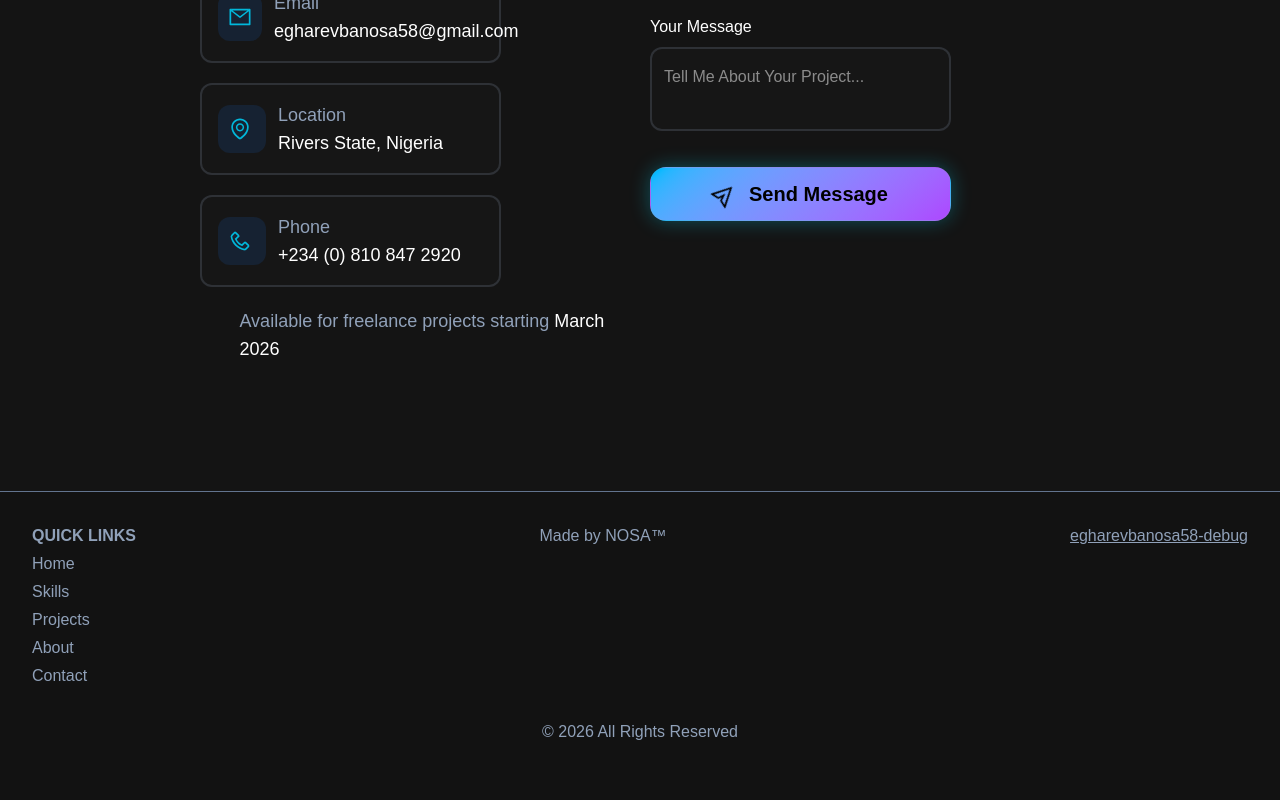
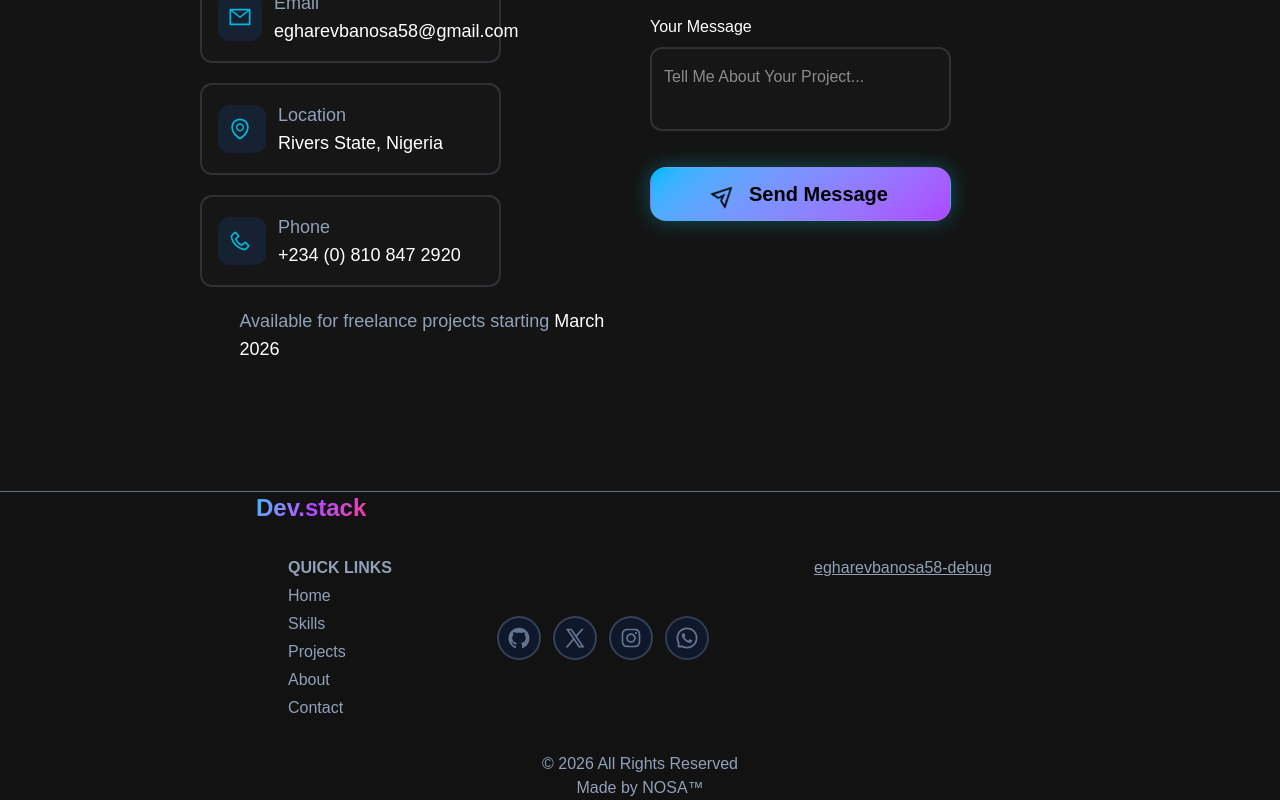
Before and after one commit to egharevbanosa58-debug/my-code-stack, a Next.js app in the folder my-stack/: page / in a window 1280 px wide. Shown: the part 6362-7162 px from the top of the page. Before the commit the page ends 7106 px from the top, so only its background shows below. Built offline with nearby package versions, Linux system fonts and the light colour scheme.

Commit message:
Modified Footer

```diff
--- a/my-stack/app/components/Footer.jsx
+++ b/my-stack/app/components/Footer.jsx
@@ -1,6 +1,29 @@
+"use client";
+
+import Logo from "./Logo";
+import { motion } from "framer-motion";
+import SMediaIcons from "./SMediaIcons";
+import { AiOutlineGithub, AiOutlineInstagram, AiOutlineWhatsApp, AiOutlineX } from "react-icons/ai";
 export default function Footer() {
+    const MotionSMediaIcons = motion(SMediaIcons);
+
+    const container = {
+        hidden: {},
+        show: {
+            transition: {
+                staggerChildren: 0.2,
+            },
+        },
+    }
+
+    const items = {
+        hidden: { opacity: 0, y: 20 },
+        show: { opacity: 1, y: 0 }
+    }
+
     return (
-        <div className="border-t border-slate-500">
+        <div className="border-t border-slate-500 md:px-64">
+            <Logo />
             <div className="flex w-full justify-between p-8">
                 <span className="flex flex-col gap-1">
                     <h3 className="dark:text-slate-400 text-slate-600 font-semibold">QUICK LINKS</h3>
@@ -11,11 +34,59 @@ export default function Footer() {
                     <a href="#contact" className="dark:text-slate-400 text-slate-600 hover:underline">Contact</a>
                 </span>
 
-                <p className="dark:text-slate-400 text-slate-600">Made by NOSA&trade;</p>
+                <motion.div
+                    key="SMediaIcons"
+                    variants={container}
+                    initial="hidden"
+                    whileInView="show"
+                    viewport={{ once: true }}
+                    className="flex flex-row gap-3 justify-center items-center"
+                  >
+                    <MotionSMediaIcons
+                      variants={items}
+                      text={<AiOutlineGithub className="w-6 h-6" />}
+                      darkText="dark:text-slate-500"
+                      lightText="text-slate-600"
+                      lightBgColor="bg-white"
+                      darkBgColor="dark:bg-slate-900"
+                      url="https://www.github.com/egharevbanosa58-debug"
+                    />
+
+                    <MotionSMediaIcons
+                      variants={items}
+                      text={<AiOutlineX className="w-6 h-6" />}
+                      darkText="dark:text-slate-500"
+                      lightText="text-slate-600"
+                      lightBgColor="bg-white"
+                      darkBgColor="dark:bg-slate-900"
+                      url="https://www.x.com"
+                    />
+
+                    <MotionSMediaIcons
+                      variants={items}
+                      text={<AiOutlineInstagram className="w-6 h-6" />}
+                      darkText="dark:text-slate-500"
+                      lightText="text-slate-600"
+                      lightBgColor="bg-white"
+                      darkBgColor="dark:bg-slate-900"
+                      url="https://www.instagram.com/mcke_ys"
+                    />
+
+                    <MotionSMediaIcons
+                      variants={items}
+                      text={<AiOutlineWhatsApp className="w-6 h-6" />}
+                      darkText="dark:text-slate-500 border dark:border-slate-500/40"
+                      lightText="text-slate-600"
+                      lightBgColor="bg-white"
+                      darkBgColor="dark:bg-slate-900"
+                      url="https://wa.me/2348108472920"
+                    />
+                  </motion.div>
                 <a href="https://www.github.com/egharevbanosa58-debug" className="dark:text-slate-400 text-slate-600 underline">egharevbanosa58-debug</a>
             </div>
 
             <p className="dark:text-slate-400 text-slate-600 text-center">&copy; 2026 All Rights Reserved</p>
+            <p className="dark:text-slate-400 text-slate-600 text-center">Made by NOSA&trade;</p>
         </div>
     );
 }
```
